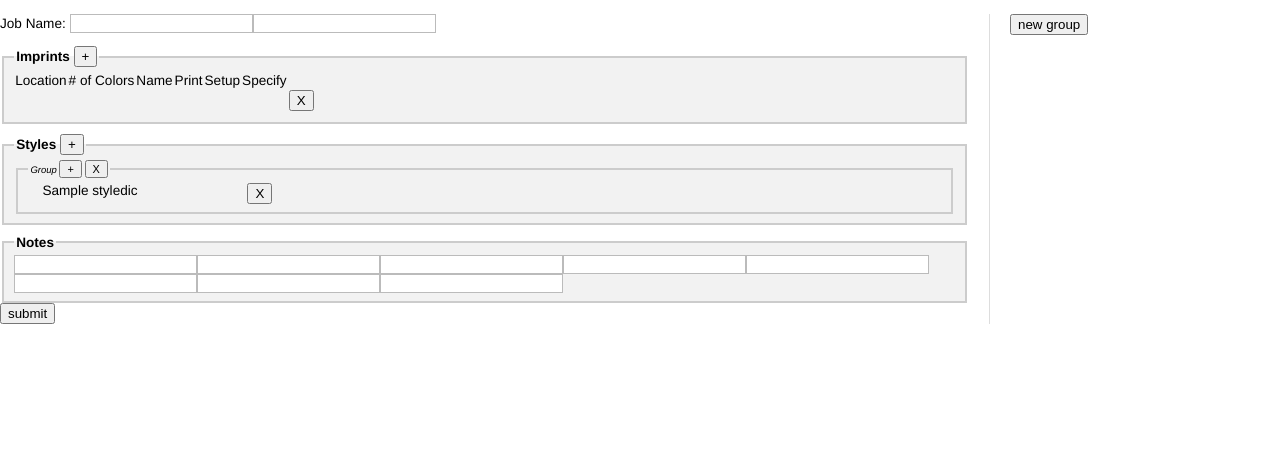
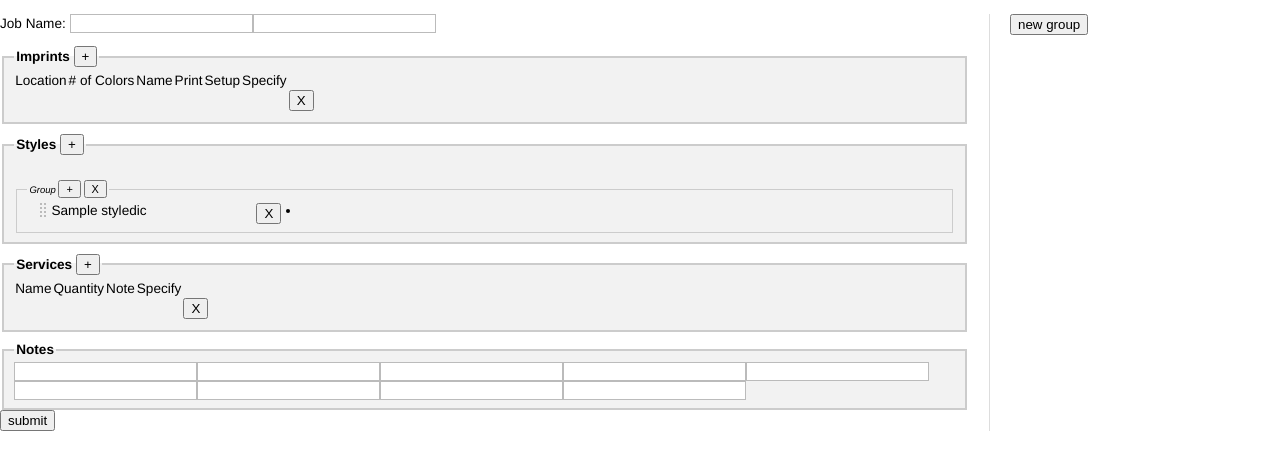
Before and after one commit to ytfeldrawkcab/TSD, a Django app: template templates/orders/edit.html in a window 1280 px wide. Shown: the top 470 px of the page. Run offline with Django 3.2, Linux system fonts and the light colour scheme; the template is opened without the code that fills it: most values are stand-ins (such as "Sample title", 1, 10 or a date in 2020); form fields are guessed from the names that the template uses.

Commit message:
started adding services and made styles sortable

```diff
--- a/static/common/css/style.css
+++ b/static/common/css/style.css
@@ -43,6 +43,7 @@ fieldset{
 
 fieldset fieldset{
     margin-top: 0px;
+    border-width: 1px;
 }
 
 fieldset legend{
@@ -62,3 +63,15 @@ fieldset fieldset legend input{
 .clear{
     clear: both;
 }
+
+.left{
+    float: left;
+}
+
+.move{
+    height: 14px;
+    width: 6px;
+    cursor: move;
+    background-image: url('/static/common/images/grip.png');
+    margin-right: 5px;
+}
--- a/templates/orders/edit.html
+++ b/templates/orders/edit.html
@@ -20,6 +20,9 @@
 				    addstyle('g1', ui.item.id)
 			    }
 		    });
+		    $('.stylecontainer').sortable({
+		        connectWith: '.stylecontainer'
+	        });
         });
 
         function addgroup(){
@@ -64,6 +67,14 @@
             $.get('/tsd/orders/addimprint/', {'prefix':prefix, 'customerid':$('#id_customer').val()}, function(data){
                 $('#imprints').append(data);
                 $('#id_imprintcount').val(prefix);
+            });
+        }
+
+        function addservice(){
+            var prefix = parseInt($('#id_servicecount').val()) + 1;
+            $.get('/tsd/orders/addservice/', {'prefix':prefix}, function(data){
+                $('#services').append(data);
+                $('#id_servicecount').val(prefix);
             });
         }
 
@@ -122,7 +133,10 @@
 
         }
         #styles{
-            padding-left: 14px;
+            padding-left: 13px;
+        }
+        .stylecontainer{
+            min-height:20px;
         }
     </style>
 {% endblock %}
@@ -152,7 +166,7 @@
         {{ form.errors }}
         <p>Job Name: {{ form.name }}{{ form.customer }}</p>
         <fieldset>
-            <legend>Imprints <input type='button' onClick='addimprint()' value='+'/></legend>
+            <legend>Imprints <input type='button' onClick='addimprint();' value='+'/></legend>
             <table id='imprints'>
                 <tr>
                     <td>Location</td>
@@ -167,7 +181,7 @@
         </fieldset>
         <fieldset>
             <legend>Styles <input type='button' onClick="displaystyles('');" value='+'/></legend>
-            <div id='styles'>
+            <div id='styles' class='stylecontainer'>
                 {% for styledic in styledics %}
                     {% if '' == styledic.parentprefix %}
                         {% include 'orders/style.html' %}
@@ -180,8 +194,20 @@
             </div>
         </fieldset>
         <fieldset>
+            <legend>Services <input type='button' onClick="addservice();" value='+'/></legend>
+            <table id='services'>
+                <tr>
+                    <td>Name</td>
+                    <td>Quantity</td>
+                    <td>Note</td>
+                    <td>Specify</td>
+                </tr>
+                {% include 'orders/service.html' %}
+            </table>
+        </fieldset>
+        <fieldset>
             <legend>Notes</legend>
-            {{ form.groupcount }}{{ form.stylecount }}{{ form.sizecount }}{{ form.imprintcount }}{{ form.setupcount }}{{ form.pk }}{{ form.delete }}{{ form.note }}
+            {{ form.groupcount }}{{ form.stylecount }}{{ form.sizecount }}{{ form.imprintcount }}{{ form.setupcount }}{{ form.servicecount }}{{ form.pk }}{{ form.delete }}{{ form.note }}
         </fieldset>
     <input type='submit' value='submit'/>
 {% endblock %}
--- a/templates/orders/group.html
+++ b/templates/orders/group.html
@@ -1,7 +1,7 @@
 {% for groupdic in groupdics %}
     <fieldset id='{{ groupdic.form.prefix }}' class='group {{ groupdic.form.prefix }} clear'>
         <legend>Group {{ groupdic.form.name }}{{ groupdic.form.pk }}{{ groupdic.form.errors }} <input type='button' onClick="displaystyles('{{ groupdic.form.prefix }}')" value='+'/> <input type='button' onClick="deletegroup('{{ groupdic.form.prefix }}')" value='X'/></legend>
-        <div id='styles{{ groupdic.form.prefix }}'>
+        <div id='styles{{ groupdic.form.prefix }}' class='stylecontainer'>
             {% for styledic in styledics %}
                 {% if groupdic.form.prefix == styledic.parentprefix or not groupdic.form.prefix %}
                     {% include 'orders/style.html' %}
--- a/templates/orders/imprint.html
+++ b/templates/orders/imprint.html
@@ -9,11 +9,11 @@
         <td><input type='button' value='X' onClick="deleteitem('{{ imprintdic.form.prefix }}')"/>{{ imprintdic.form.delete }}</td>
     </tr>
     <tr class='{{ imprintdic.form.prefix }}'>
-        <td></td>
-        <td colspan='5'>
-            <table id='{{ imprintdic.form.prefix }}setups' class='hidden grouplist' data-imprint='{{ imprintdic.form.prefix }}'>
+        <td colspan='6'>
+            <fieldset id='{{ imprintdic.form.prefix }}setups' class='hidden grouplist' data-imprint='{{ imprintdic.form.prefix }}'>
+                <legend>Groups</legend>
                 {% include 'orders/setup.html' %}
-            </table>
+            </fieldset>
         </td>
     </tr>
 {% endfor %}
--- /dev/null
+++ b/templates/orders/service.html
@@ -0,0 +1,17 @@
+{% for servicedic in servicedics %}
+    <tr class='{{ servicedic.form.prefix }}'>
+        <td>{{ servicedic.form.service }}{{ servicedic.form.errors }}</td>
+        <td>{{ servicedic.form.quantity }}</td>
+        <td>{{ servicedic.form.note }}</td>
+        <td>{{ servicedic.form.specify }}{{ servicedic.form.pk }}</td>
+        <td><input type='button' value='X' onClick="deleteitem('{{ servicedic.form.prefix }}')"/>{{ servicedic.form.delete }}</td>
+    </tr>
+    <tr class='{{ servicedic.form.prefix }}'>
+        <td></td>
+        <td colspan='5'>
+            <table id='{{ servicedic.form.prefix }}groupservices' class='hidden grouplist' data-service='{{ servicedic.form.prefix }}'>
+
+            </table>
+        </td>
+    </tr>
+{% endfor %}
--- a/templates/orders/setup.html
+++ b/templates/orders/setup.html
@@ -1,9 +1,10 @@
 {% for setupdic in setupdics %}
     {% if imprintdic.form.prefix == setupdic.parentprefix or not imprintdic.form.prefix %}
-        <tr class='{{ setupdic.form.prefix }}'>
-            <td>{{ setupdic.form.exists }}</td>
-            <td>{{ setupdic.form.groupprefix }}Group {{ setupdic.groupname }}</td>
-            <td>{{ setupdic.form.setup }}{{ setupdic.form.parentprefix }}{{ setupdic.form.errors }}{{ setupdic.form.pk }}</td>
-        </tr>
+        <div class='{{ setupdic.form.prefix }}'>
+            <div class='left'>{{ setupdic.form.exists }}</div>
+            <div class='left'>{{ setupdic.form.groupprefix }}Group {{ setupdic.groupname }}</div>
+            <div class='left'>{{ setupdic.form.setup }}{{ setupdic.form.parentprefix }}{{ setupdic.form.errors }}{{ setupdic.form.pk }}</div>
+        </div>
+        <div class='clear'></div>
     {% endif %}
 {% endfor %}
--- a/templates/orders/style.html
+++ b/templates/orders/style.html
@@ -1,4 +1,5 @@
-<div id='style{{ styledic.form.prefix }}' class='style {{ styledic.form.prefix }} clear'>
+<li id='style{{ styledic.form.prefix }}' class='style {{ styledic.form.prefix }} clear'>
+    <div class='left move'></div>
     <div class='stylelabel'>{{ styledic.label }}{{ styledic.form.style }}{{ styledic.form.parentprefix }}{{ styledic.form.pk }}{{ styledic.form.errors }}</div>
     <div class='stylecolor'>{{ styledic.form.color }}</div>
     {% for sizedic in sizedics %}
@@ -7,4 +8,4 @@
         {% endif %}
     {% endfor %}
     <div class='styledelete'><input type='button' value='X' onClick="deleteitem('{{ styledic.form.prefix }}')"/>{{ styledic.form.delete }}<span id='{{ styledic.form.prefix }}sizecount' class='hidden'>{{ styledic.sizecount }}</span></div>
-</div>
+</li>
--- a/tsd/admin.py
+++ b/tsd/admin.py
@@ -1,4 +1,4 @@
-from tsd.models import Customer, Manufacturer, Size, Style, StylePriceAddedCost, StylePrice, StyleSize, Color, StyleColorPrice, Imprint, Setup, Location
+from tsd.models import Customer, Manufacturer, Size, Style, StylePriceAddedCost, StylePrice, StyleSize, Color, StyleColorPrice, Imprint, Setup, Location, Service
 from django.contrib import admin
 
 admin.site.register(Size)
@@ -49,3 +49,4 @@ class ImprintAdmin(admin.ModelAdmin):
 
 admin.site.register(Imprint, ImprintAdmin)
 admin.site.register(Location)
+admin.site.register(Service)
--- a/urls.py
+++ b/urls.py
@@ -22,4 +22,5 @@ urlpatterns = patterns('',
     (r'^tsd/orders/addstyle/$', 'tsd.views.addstyle'),
     (r'^tsd/orders/addimprint/$', 'tsd.views.addimprint'),
     (r'^tsd/orders/addsetup/$', 'tsd.views.addsetup'),
+    (r'^tsd/orders/addservice/$', 'tsd.views.addservice'),
 )
```
Also changed, not shown: tsd/forms.py (+12 -1 lines), tsd/models.py (+17 -0 lines), tsd/views.py (+11 -2 lines), static/common/images/grip.png (added).
